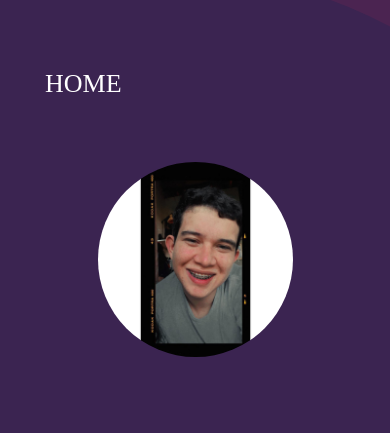
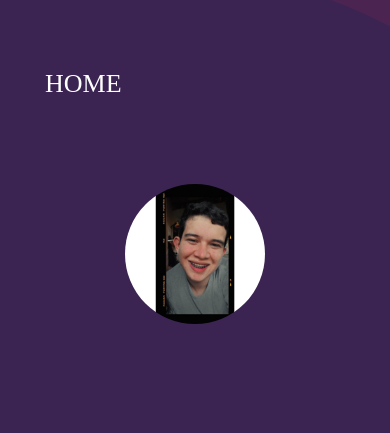
Before and after one commit to JorgeLuiz04/devjorgeluiz, a plain HTML site: page index.html in a window 390 px wide. Shown: the part 55-488 px from the top of the page. Drawn offline with Linux system fonts and the light colour scheme; a web font is replaced by a local one.

Commit message:
Update responsive.css

```diff
--- a/css/responsive.css
+++ b/css/responsive.css
@@ -84,7 +84,7 @@
     }
 
     .infoview{
-        width: 100%;
+        width: 80%;
         flex-direction: column;
     }
 
@@ -93,10 +93,14 @@
     }
 
     .view img{
-        width: 100%;
+        padding: 5px;
+        width: 90%;
+        height: auto;
+        border: 360px;
     }
 
     .info{
+        padding-top: 24px;
         justify-content: none;
         width: 100%;
     }
@@ -166,7 +170,7 @@
     }
 }
 
-@media (min-width: 500px) and (max-width: 800px){
+@media (min-width: 500px) and (max-width: 999px){
     .menu{
         width: 80%;
         flex-direction: row;
@@ -174,8 +178,11 @@
     }
 }
 
-@media (max-width: 300px){
+@media (min-width: 300px) and (max-width: 499px){
     .h1{
         font-size: 36px;
     }
+    .navegation nav{
+        justify-content: end;
+    }
 }
```
